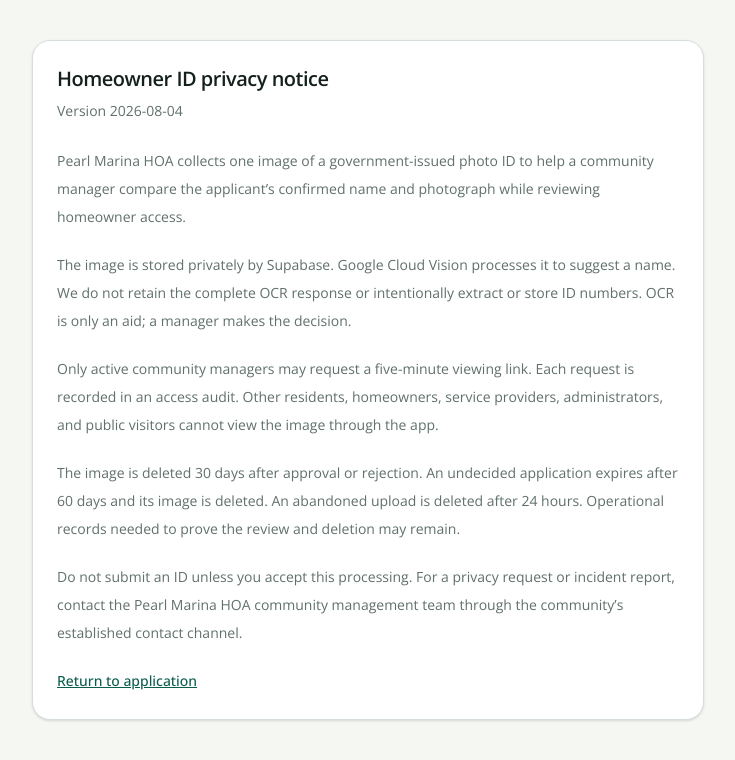
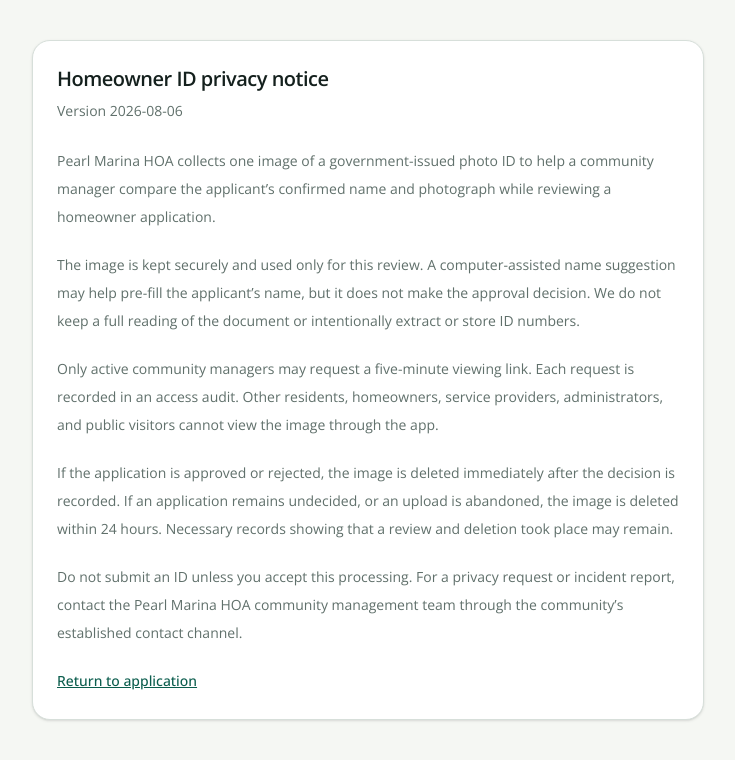
Before and after one commit to Nearly-Free-Software/pearl-marina-community-app, a Next.js app: page /privacy/homeowner-id in a window 1280 px wide. Shown: the top 760 px of the page, without its empty margins (272-1007 px from the left). Built offline with nearby package versions, Linux system fonts and the light colour scheme.

Commit message:
Update homeowner ID retention policy

```diff
--- a/src/app/api/cron/homeowner-id-retention/route.ts
+++ b/src/app/api/cron/homeowner-id-retention/route.ts
@@ -19,7 +19,7 @@ export async function GET(request: Request) {
   const now = new Date();
   const nowIso = now.toISOString();
   const draftCutoff = nowIso;
-  const pendingCutoff = new Date(now.getTime() - 60 * 24 * 60 * 60 * 1_000).toISOString();
+  const pendingCutoff = new Date(now.getTime() - 24 * 60 * 60 * 1_000).toISOString();
   const counts = { decidedDeleted: 0, pendingExpired: 0, draftsDeleted: 0, failures: 0 };
 
   const { data: decided = [] } = await admin.from("homeowner_applications")
--- a/src/app/dashboard/applications/actions.ts
+++ b/src/app/dashboard/applications/actions.ts
@@ -36,16 +36,17 @@ export async function approveHomeownerApplication(applicationId: string, formDat
     }
   }
 
+  const decisionAt = new Date().toISOString();
   if (application.status === "pending") {
     const { error } = await admin.from("homeowner_applications").update({
       status: "approved",
-      reviewed_at: new Date().toISOString(),
+      reviewed_at: decisionAt,
       reviewed_by: manager.id,
       rejection_reason: null,
       invitation_error: null,
       id_verified_at: application.id_required ? new Date().toISOString() : null,
       id_verified_by: application.id_required ? manager.id : null,
-      id_delete_after: application.id_required ? new Date(Date.now() + 30 * 24 * 60 * 60 * 1_000).toISOString() : null,
+      id_delete_after: application.id_required ? decisionAt : null,
     }).eq("id", application.id).eq("status", "pending");
     if (error) redirect("/dashboard/applications?error=approval_failed");
   }
@@ -86,6 +87,13 @@ export async function approveHomeownerApplication(applicationId: string, formDat
     }).eq("id", authUser.id);
   }
 
+  if (application.id_required && application.id_image_path && !application.id_deleted_at) {
+    const { error: storageError } = await admin.storage.from("homeowner-identification").remove([application.id_image_path]);
+    if (!storageError) {
+      await admin.from("homeowner_applications").update({ id_image_path: null, id_deleted_at: decisionAt }).eq("id", application.id);
+    }
+  }
+
   await admin.from("homeowner_applications").update({
     auth_user_id: authUser?.id ?? null,
     invitation_sent_at: inviteError ? null : new Date().toISOString(),
@@ -100,17 +108,24 @@ export async function rejectHomeownerApplication(applicationId: string, formData
   const manager = await requireManager();
   const reason = String(formData.get("reason") ?? "").trim().slice(0, 500) || null;
   const admin = createAdminClient();
-  const { data: application } = await admin.from("homeowner_applications").select("id_required").eq("id", applicationId).maybeSingle();
+  const { data: application } = await admin.from("homeowner_applications").select("id_required,id_image_path,id_deleted_at").eq("id", applicationId).maybeSingle();
   if (!application) redirect("/dashboard/applications?error=not_available");
+  const decisionAt = new Date().toISOString();
   const { error } = await admin.from("homeowner_applications").update({
     status: "rejected",
-    reviewed_at: new Date().toISOString(),
+    reviewed_at: decisionAt,
     reviewed_by: manager.id,
     rejection_reason: reason,
     invitation_error: null,
-    id_delete_after: application.id_required ? new Date(Date.now() + 30 * 24 * 60 * 60 * 1_000).toISOString() : null,
+    id_delete_after: application.id_required ? decisionAt : null,
   }).eq("id", applicationId).eq("status", "pending");
   if (error) redirect("/dashboard/applications?error=rejection_failed");
+  if (application.id_required && application.id_image_path && !application.id_deleted_at) {
+    const { error: storageError } = await admin.storage.from("homeowner-identification").remove([application.id_image_path]);
+    if (!storageError) {
+      await admin.from("homeowner_applications").update({ id_image_path: null, id_deleted_at: decisionAt }).eq("id", applicationId);
+    }
+  }
   revalidatePath("/dashboard/applications");
   redirect("/dashboard/applications?rejected=1");
 }
--- a/src/app/dashboard/applications/page.tsx
+++ b/src/app/dashboard/applications/page.tsx
@@ -65,7 +65,7 @@ export default async function ApplicationsPage({
                       <div className="flex items-center gap-2"><ShieldCheck className="size-5 text-primary" /><p className="font-medium">Government ID review</p></div>
                       <dl className="grid gap-3 text-sm sm:grid-cols-2">
                         <div><dt className="text-xs font-medium uppercase tracking-wide text-muted-foreground">Applicant-confirmed name</dt><dd className="mt-1">{application.full_name}</dd></div>
-                        <div><dt className="text-xs font-medium uppercase tracking-wide text-muted-foreground">OCR suggestion</dt><dd className={`mt-1 ${application.id_ocr_suggested_name && application.id_ocr_suggested_name.toLocaleLowerCase() !== application.full_name.toLocaleLowerCase() ? "font-medium text-amber-800" : ""}`}>{application.id_ocr_suggested_name ?? (application.id_ocr_status === "failed" ? "OCR failed — inspect closely" : "No name found — inspect closely")}</dd></div>
+                        <div><dt className="text-xs font-medium uppercase tracking-wide text-muted-foreground">Computer-assisted name suggestion</dt><dd className={`mt-1 ${application.id_ocr_suggested_name && application.id_ocr_suggested_name.toLocaleLowerCase() !== application.full_name.toLocaleLowerCase() ? "font-medium text-amber-800" : ""}`}>{application.id_ocr_suggested_name ?? (application.id_ocr_status === "failed" ? "Name suggestion unavailable — inspect closely" : "No name suggested — inspect closely")}</dd></div>
                       </dl>
                       <Button asChild variant="outline" className="w-full sm:w-auto"><a href={`/api/dashboard/applications/${application.id}/government-id`} target="_blank" rel="noreferrer"><ExternalLink className="size-4" />View government ID (5 minutes)</a></Button>
                     </div>
--- a/src/app/privacy/homeowner-id/page.tsx
+++ b/src/app/privacy/homeowner-id/page.tsx
@@ -9,10 +9,10 @@ export default function HomeownerIdPrivacyPage() {
       <Card className="mx-auto max-w-2xl">
         <CardHeader><CardTitle>Homeowner ID privacy notice</CardTitle><CardDescription>Version {HOMEOWNER_ID_PRIVACY_VERSION}</CardDescription></CardHeader>
         <CardContent className="space-y-5 text-sm leading-7 text-muted-foreground">
-          <p>Pearl Marina HOA collects one image of a government-issued photo ID to help a community manager compare the applicant’s confirmed name and photograph while reviewing homeowner access.</p>
-          <p>The image is stored privately by Supabase. Google Cloud Vision processes it to suggest a name. We do not retain the complete OCR response or intentionally extract or store ID numbers. OCR is only an aid; a manager makes the decision.</p>
+          <p>Pearl Marina HOA collects one image of a government-issued photo ID to help a community manager compare the applicant’s confirmed name and photograph while reviewing a homeowner application.</p>
+          <p>The image is kept securely and used only for this review. A computer-assisted name suggestion may help pre-fill the applicant’s name, but it does not make the approval decision. We do not keep a full reading of the document or intentionally extract or store ID numbers.</p>
           <p>Only active community managers may request a five-minute viewing link. Each request is recorded in an access audit. Other residents, homeowners, service providers, administrators, and public visitors cannot view the image through the app.</p>
-          <p>The image is deleted 30 days after approval or rejection. An undecided application expires after 60 days and its image is deleted. An abandoned upload is deleted after 24 hours. Operational records needed to prove the review and deletion may remain.</p>
+          <p>If the application is approved or rejected, the image is deleted immediately after the decision is recorded. If an application remains undecided, or an upload is abandoned, the image is deleted within 24 hours. Necessary records showing that a review and deletion took place may remain.</p>
           <p>Do not submit an ID unless you accept this processing. For a privacy request or incident report, contact the Pearl Marina HOA community management team through the community’s established contact channel.</p>
           <Link href="/signup" className="inline-block font-medium text-primary underline">Return to application</Link>
         </CardContent>
--- a/src/lib/homeowner-identification.ts
+++ b/src/lib/homeowner-identification.ts
@@ -3,7 +3,7 @@ import { createHash, createHmac, randomBytes, timingSafeEqual } from "node:crypt
 export const HOMEOWNER_ID_BUCKET = "homeowner-identification";
 export const HOMEOWNER_ID_MAX_BYTES = 1_572_864;
 export const HOMEOWNER_ID_MAX_DIMENSION = 2_000;
-export const HOMEOWNER_ID_PRIVACY_VERSION = "2026-08-04";
+export const HOMEOWNER_ID_PRIVACY_VERSION = "2026-08-06";
 export const HOMEOWNER_ID_DRAFT_HOURS = 24;
 
 const NAME_VALUE = /^[\p{L}][\p{L}'’.-]*(?:\s+[\p{L}][\p{L}'’.-]*){0,5}$/u;
```
Also changed, not shown: vercel.json, 1 other file (tests, documents, lock files or other folders).
